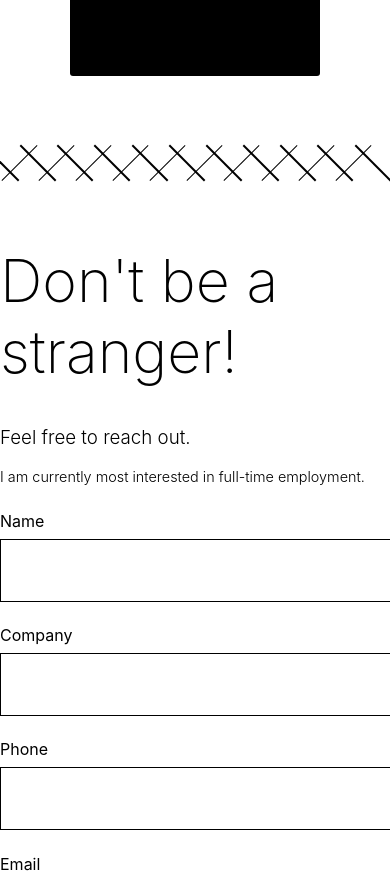
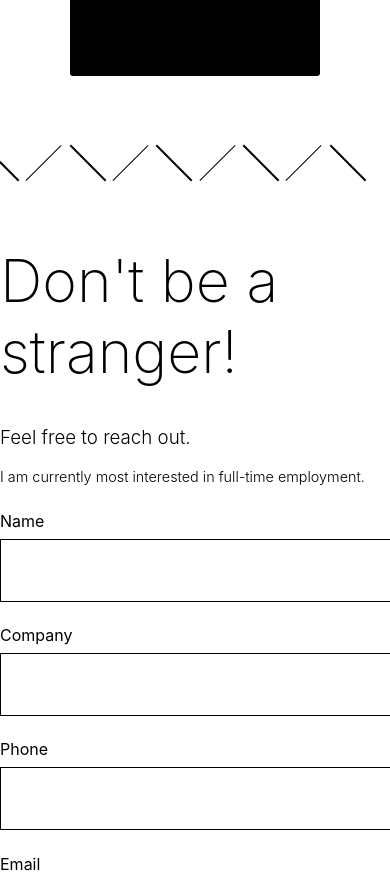
Before and after one commit to krishokr/krishokr, a React (Create React App) app: page / in a window 390 px wide. Shown: the part 4840-5720 px from the top of the page. Built offline with nearby package versions, Linux system fonts and the light colour scheme.

Commit message:
made filler one responsive

```diff
--- a/src/App.js
+++ b/src/App.js
@@ -20,11 +20,8 @@
       <Home />
       <About />
       <FillerTwo />
-      {/* <FillerOne /> */}
-      {/* <Skills /> */}
       <Work />
       <FillerOne />
-      {/* <Experience /> */}
       <ContactForm />
 
     </div>
--- a/src/FillerOne.js
+++ b/src/FillerOne.js
@@ -43,53 +43,53 @@
       </div>
 
 
-      <div className='box-container'>
+      <div className='box-container hide-mobile'>
         <div className='diagonal-box-right-one'></div>
       </div>
 
-      <div className='box-container'>
+      <div className='box-container hide-mobile'>
         <div className='diagonal-box-left-one'></div>
       </div>
 
-      <div className='box-container'>
+      <div className='box-container hide-mobile'>
         <div className='diagonal-box-right-one'></div>
       </div>
 
-      <div className='box-container'>
+      <div className='box-container hide-mobile'>
         <div className='diagonal-box-left-one'></div>
       </div>
 
 
-      <div className='box-container'>
+      <div className='box-container hide-mobile'>
         <div className='diagonal-box-right-one'></div>
       </div>
 
-      <div className='box-container'>
+      <div className='box-container hide-mobile'>
         <div className='diagonal-box-left-one'></div>
       </div>
 
-      <div className='box-container'>
+      <div className='box-container hide-mobile'>
         <div className='diagonal-box-right-one'></div>
       </div>
 
-      <div className='box-container'>
+      <div className='box-container hide-mobile'>
         <div className='diagonal-box-left-one'></div>
       </div>
 
 
-      <div className='box-container'>
+      <div className='box-container hide-mobile'>
         <div className='diagonal-box-right-one'></div>
       </div>
 
-      <div className='box-container'>
+      <div className='box-container hide-mobile'>
         <div className='diagonal-box-left-one'></div>
       </div>
 
-      <div className='box-container'>
+      <div className='box-container hide-mobile'>
         <div className='diagonal-box-right-one'></div>
       </div>
 
-      <div className='box-container'>
+      <div className='box-container hide-mobile'>
         <div className='diagonal-box-left-one'></div>
       </div>
 
--- a/src/Styles/fillerOne.css
+++ b/src/Styles/fillerOne.css
@@ -24,3 +24,9 @@
     width: 1px;
     height: 50px;
 }
+
+@media(max-width: 700px) {
+    .hide-mobile {
+        display: none;
+    }
+}
```
